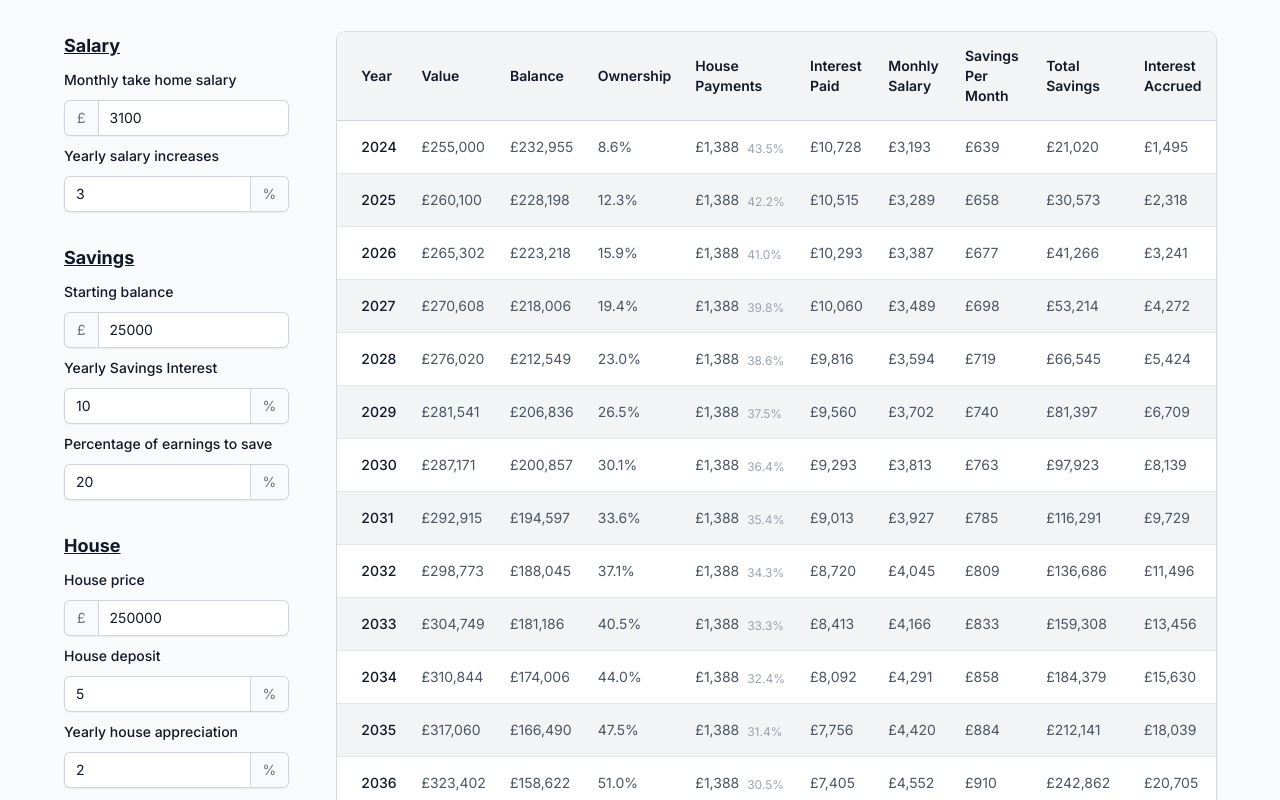
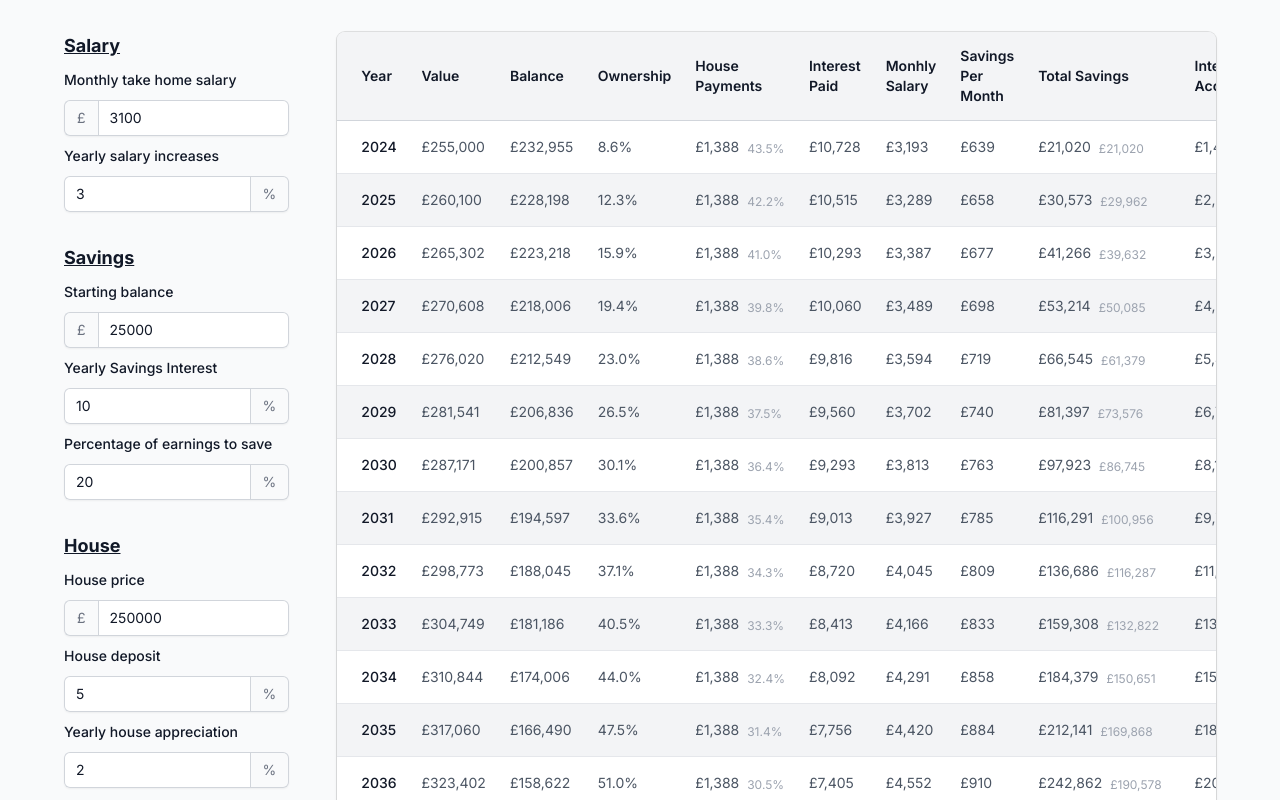
Before and after one commit to nasainsbury/budget, a Next.js app: page /house in a window 1280 px wide. Shown: the top 800 px of the page. Built offline with nearby package versions, Linux system fonts and the light colour scheme.

Commit message:
add real terms to total savings

```diff
--- a/app/house/page.tsx
+++ b/app/house/page.tsx
@@ -422,7 +422,12 @@ export default function House() {
                   {formatValue(result.salary * settings.savingsPercent)}
                 </td>
                 <td className="whitespace-nowrap px-3 py-4 text-sm text-gray-600">
-                  {formatValue(result.savings)}
+                  <div className="flex gap-x-2 items-end">
+                    <span>{formatValue(result.savings)}</span>
+                    <span className="text-xs text-gray-400">
+                      {formatValue(result.realTermsSavings)}
+                    </span>
+                  </div>
                 </td>
                 <td className="whitespace-nowrap px-3 py-4 text-sm text-gray-600">
                   {formatValue(result.savingsInterestAccrued)}
```
